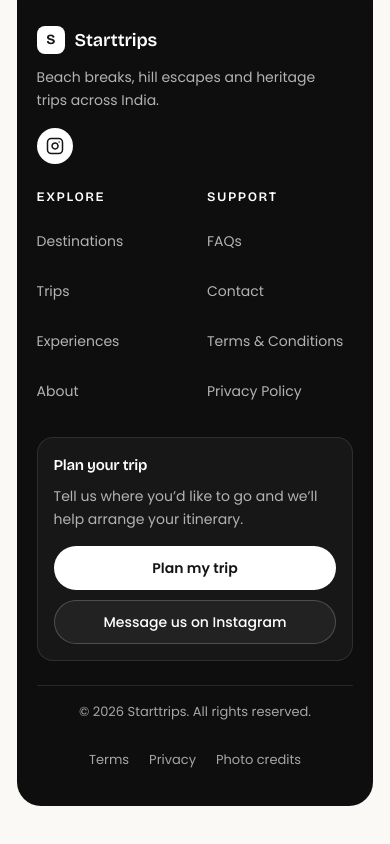
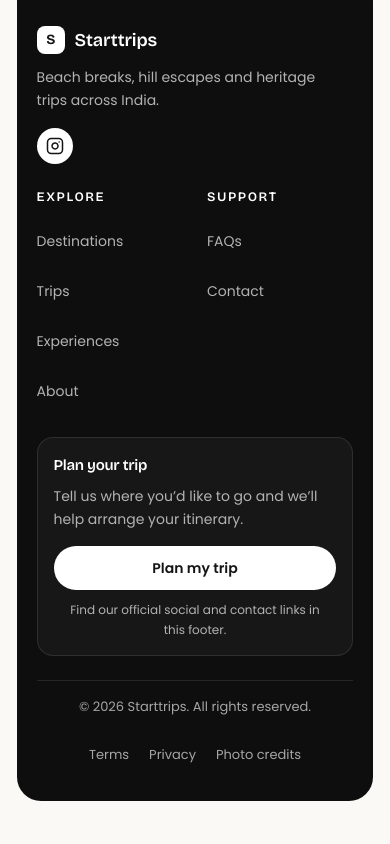
Before and after one commit to hriksinha1/Trip, a React (Vite) app: page / in a window 390 px wide. Shown: the part 5643-6487 px from the top of the page. Built offline with nearby package versions, Linux system fonts and the light colour scheme.

Commit message:
Finish responsive polish in src/components/layout/Footer.tsx

```diff
--- a/src/components/layout/Footer.tsx
+++ b/src/components/layout/Footer.tsx
@@ -77,7 +77,7 @@ export const Footer: React.FC<FooterProps> = ({ onOpenLegalDialog, onPlanTripCli
             <h3 className="mb-3 font-display text-[13px] font-semibold uppercase tracking-[0.12em] text-white">Explore</h3>
             <ul className="space-y-1.5 text-[14px] text-[#B3B3B3]">
               {exploreLinks.map((item) => (
-                <li key={item.href} className={item.label === "Terms & Conditions" || item.label === "Privacy Policy" ? "hidden lg:block" : ""}>
+                <li key={item.href} >
                   <a href={item.href} className="inline-flex min-h-11 items-center rounded-sm transition-colors hover:text-white focus-visible:outline-none focus-visible:ring-2 focus-visible:ring-white">{item.label}</a>
                 </li>
               ))}
@@ -87,7 +87,7 @@ export const Footer: React.FC<FooterProps> = ({ onOpenLegalDialog, onPlanTripCli
           <nav aria-label="Support" className="min-w-0">
             <h3 className="mb-3 font-display text-[13px] font-semibold uppercase tracking-[0.12em] text-white">Support</h3>
             <ul className="space-y-1.5 text-[14px] text-[#B3B3B3]">
-              {supportLinks.map((item) => (
+              {supportLinks.filter((item) => item.label !== "Terms & Conditions" && item.label !== "Privacy Policy").map((item) => (
                 <li key={item.href}>
                   {item.label === "Terms & Conditions" ? (
                     <button type="button" onClick={() => onOpenLegalDialog("terms")} className="inline-flex min-h-11 items-center rounded-sm text-left transition-colors hover:text-white focus-visible:outline-none focus-visible:ring-2 focus-visible:ring-white">{item.label}</button>
@@ -108,14 +108,9 @@ export const Footer: React.FC<FooterProps> = ({ onOpenLegalDialog, onPlanTripCli
             </p>
             <div className="mt-4 grid gap-2.5">
               <Button variant="onPhoto" size="md" onClick={onPlanTripClick} className="w-full font-semibold">Plan my trip</Button>
-              <a href={site.instagramUrl} target="_blank" rel="noopener noreferrer" className="inline-flex min-h-11 items-center justify-center rounded-full border border-white/20 bg-white/5 px-4 text-sm font-medium text-white transition-colors hover:bg-white/10 focus-visible:outline-none focus-visible:ring-2 focus-visible:ring-white">
-                Message us on Instagram
-              </a>
-              {site.whatsappNumber && (
-                <a href={`https://wa.me/${site.whatsappNumber}`} target="_blank" rel="noopener noreferrer" className="inline-flex min-h-11 items-center justify-center rounded-full border border-white/20 bg-white/5 px-4 text-sm font-medium text-white transition-colors hover:bg-white/10 focus-visible:outline-none focus-visible:ring-2 focus-visible:ring-white">
-                  Chat on WhatsApp
-                </a>
-              )}
+              <p className="text-center text-xs leading-relaxed text-[#B3B3B3]">
+                Find our official social and contact links in this footer.
+              </p>
             </div>
           </div>
         </div>
```
